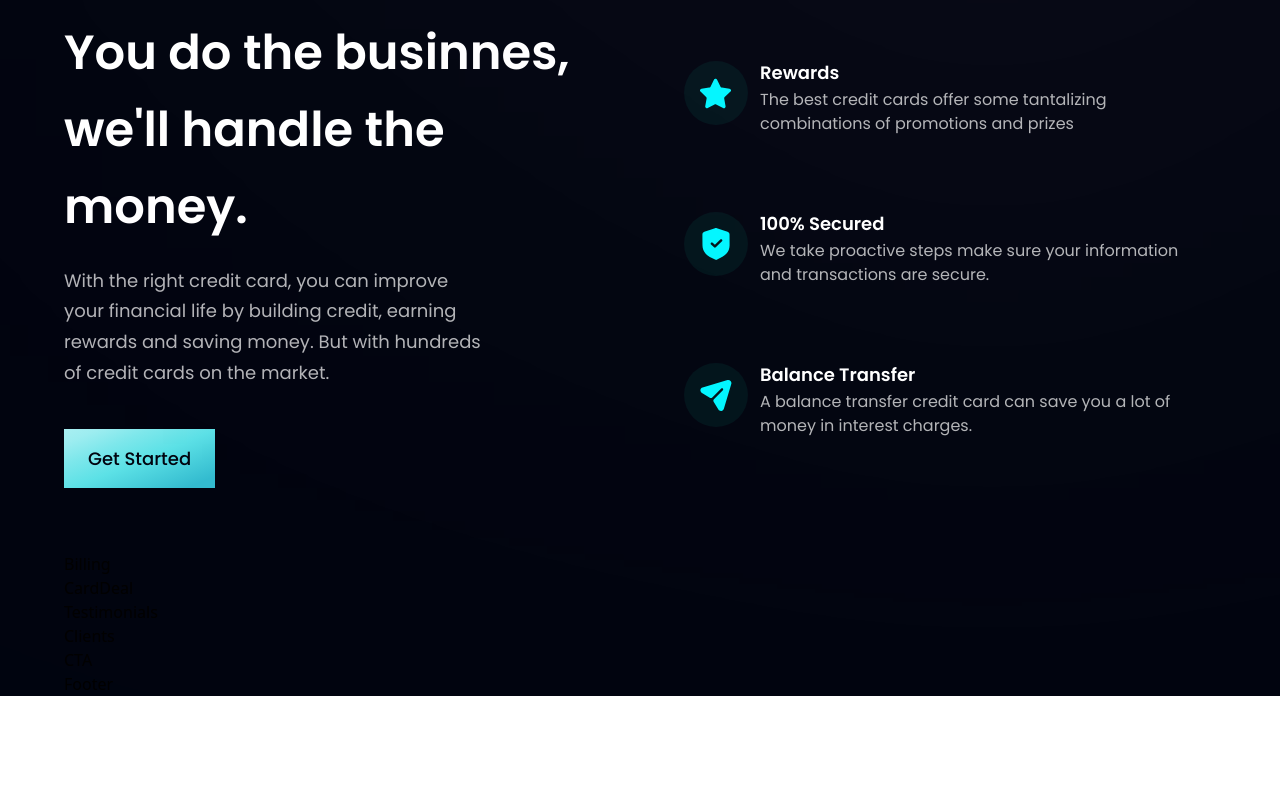
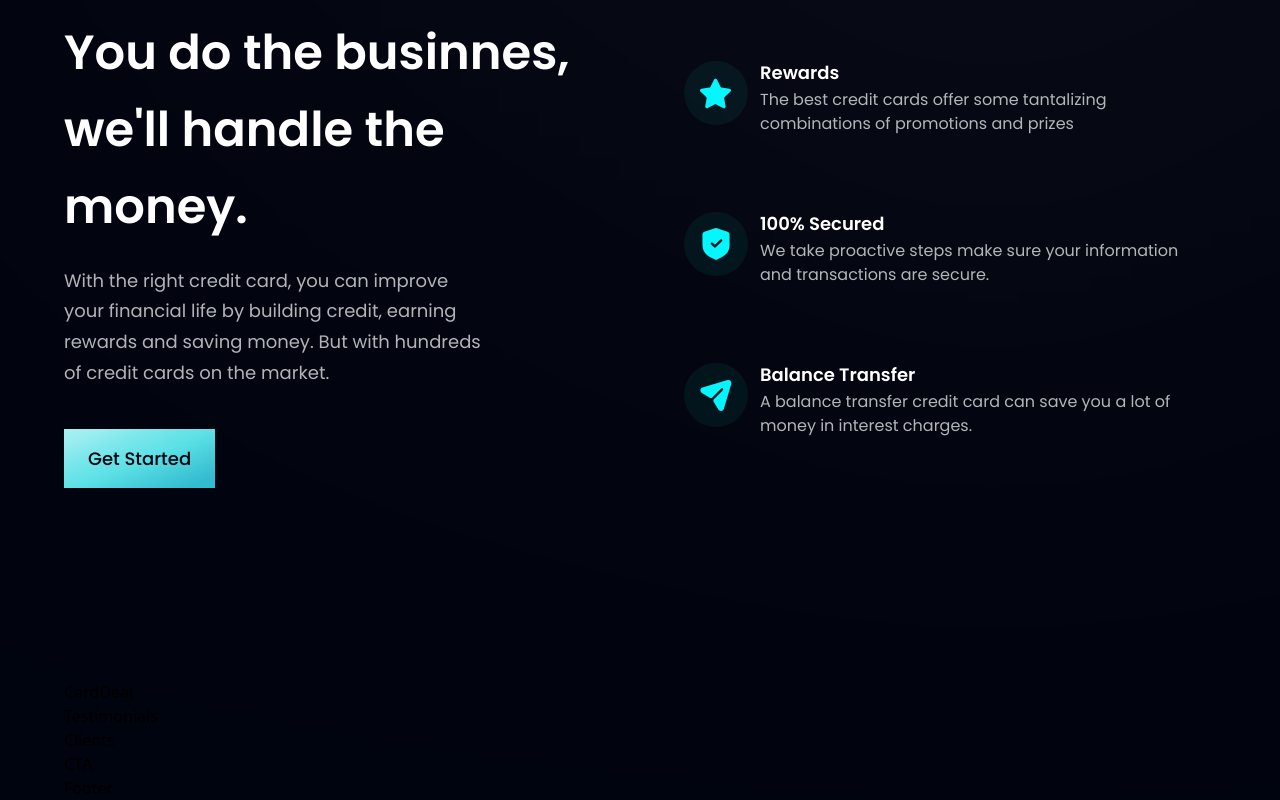
Before and after one commit to evribsap/bank-modern-app-vitereact, a React (Vite) app: page / in a window 1280 px wide. Shown: the part 994-1794 px from the top of the page. Before the commit the page ends 1690 px from the top, so only its background shows below. Built offline with nearby package versions, Linux system fonts and the light colour scheme.

Commit message:
update billing

```diff
--- a/src/components/Billing.jsx
+++ b/src/components/Billing.jsx
@@ -1,10 +1,10 @@
 import { apple, bill, google } from "../assets"
 import styles, { layout } from '../style'
 
-const Billing = () => {
-  return (
-    <div>Billing</div>
-  )
-}
+const Billing = () => (
+  <section id="product" className={layout.sectionReverse}>
+
+  </section>
+)
 
 export default Billing
```
